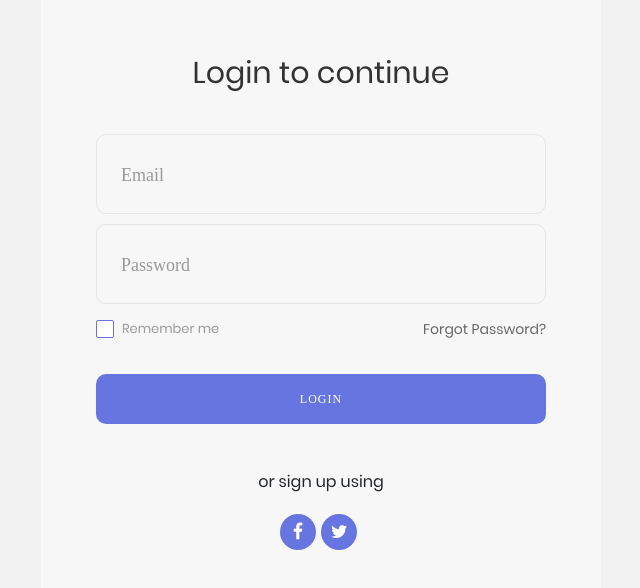
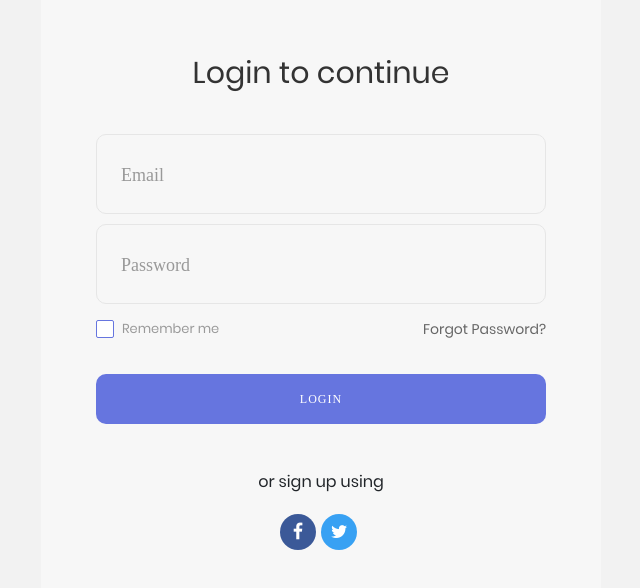
Before and after one commit to ayonization/Immunization-portal, a plain HTML site: page public/index.html in a window 1280 px wide. Shown: the part 118-706 px from the top of the page, without its empty margins (319-959 px from the left). Drawn offline with Linux system fonts and the light colour scheme; a web font is replaced by a local one.

Commit message:
Colour changes to social icons

```diff
--- a/public/css/main.css
+++ b/public/css/main.css
@@ -494,3 +494,11 @@ input.input100 {
   background: #333333;
   color: #fff;
 }
+
+.facebook {
+  background: #3b5998;
+}
+
+.twitter {
+  background-color: #38A1F3;
+}
--- a/public/index.html
+++ b/public/index.html
@@ -84,11 +84,11 @@
             </div>
 
             <div class="login100-form-social flex-c-m">
-                <a href="#" class="login100-form-social-item flex-c-m bg1 m-r-5">
+                <a href="#" class="login100-form-social-item flex-c-m bg1 m-r-5 facebook">
                     <i class="fa fa-facebook-f" aria-hidden="true"></i>
                 </a>
 
-                <a href="#" class="login100-form-social-item flex-c-m bg2 m-r-5">
+                <a href="#" class="login100-form-social-item flex-c-m bg2 m-r-5 twitter">
                     <i class="fa fa-twitter" aria-hidden="true"></i>
                 </a>
             </div>
```
